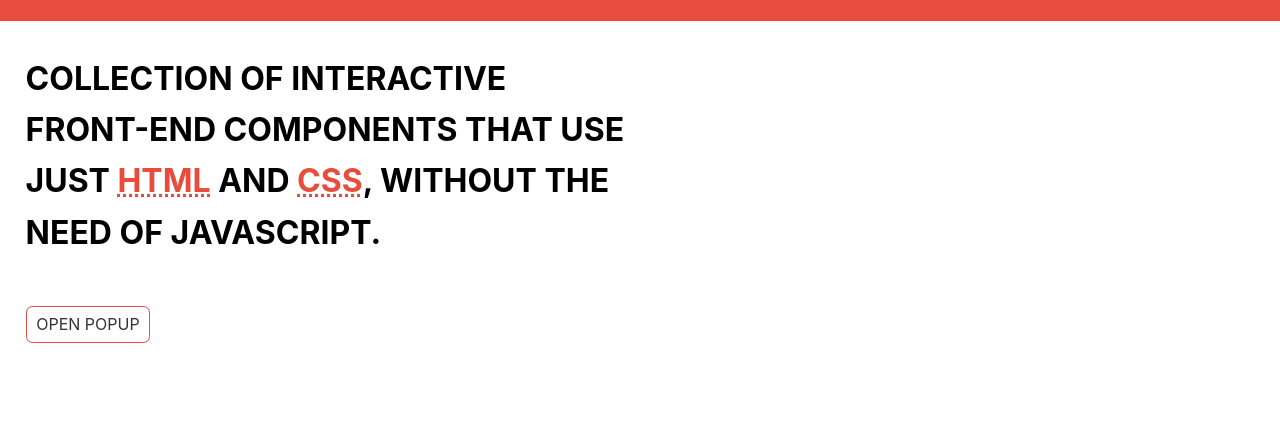
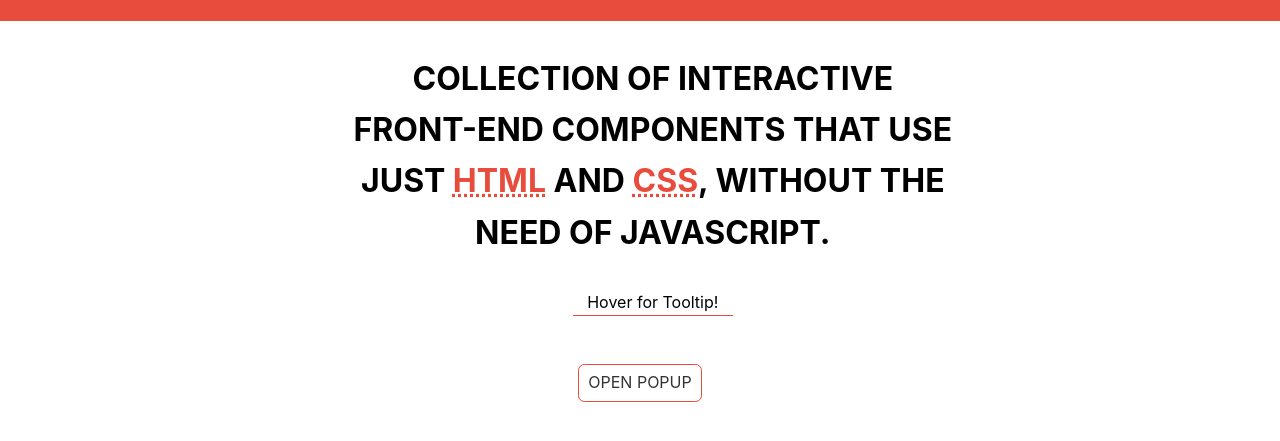
Before and after one commit to kieran6roberts/CssOnly..., a website built with Vite: page index.html in a window 1280 px wide. Shown: the part 59-500 px from the top of the page. Built offline with nearby package versions, Linux system fonts and the light colour scheme.

Commit message:
add hover tooltip

```diff
--- a/index.html
+++ b/index.html
@@ -136,6 +136,12 @@
             <abbr title="Cascading Style Sheets">css</abbr>, without the need
             of javaScript.
         </h1>
+        <span
+        data-text="This tooltip is created using just html and css"
+        class="tooltip"
+        >
+            Hover for Tooltip!
+        </span>
     </main>
     <!-- Css Only Popup modal with close btn-->
     <a
--- a/scss/dialog.scss
+++ b/scss/dialog.scss
@@ -4,10 +4,11 @@
     border: 1px solid v.$color-primary;
     border-radius: 0.4rem;
     color: v.$color-dark;
-    display: inline-block;
-    margin: 1rem 2vw;
+    display: block;
+    margin: 1rem auto;
     padding: 0.3rem 0.6rem;
     text-transform: uppercase;
+    width: max-content;
 }
 
 .overlay {
--- a/scss/main.scss
+++ b/scss/main.scss
@@ -5,15 +5,64 @@
 @use "variables" as v;
 
 .main {
+    align-items: center;
+    display: flex;
+    flex-direction: column;
+    justify-content: center;
     padding-left: 2vw;
 
     &__header {
         max-width: 600px;
         padding: 2rem 0;
+        text-align: center;
         text-transform: uppercase;
     }
 
     &__header > abbr {
         color: v.$color-primary
     }
+
+    .tooltip {
+        border-bottom: 1px solid v.$color-primary;
+        display: inline-block;
+        margin-bottom: 2rem;
+        position: relative;
+        text-align: center;
+        width: 10rem;
+
+        &:before {
+            border: 1px solid v.$color-primary;
+            border-radius: 0.4rem;
+            content: attr(data-text);
+            display: none;
+            font-size: v.$font-sm;
+            left: 100%;
+            margin-left: 1rem;
+            padding: 0.2rem 0.6rem;
+            position: absolute;
+            text-align: center;
+            top: 50%;
+            transform: translateY(-50%);
+            width: 10rem;
+        }
+
+        &:after {
+            border: 10px solid v.$color-primary;
+            border-color: transparent v.$color-primary transparent transparent;
+            content: "";
+            display: none;
+            margin-left: -0.2rem;
+            left: 100%;
+            position: absolute;
+            top: 50%;
+            transform: translateY(-50%);
+        }
+
+
+
+        &:hover:before,
+        &:hover:after {
+            display: block;
+        }
+    }
 }
```
Also changed, not shown: css/main.css, 1 other file.
